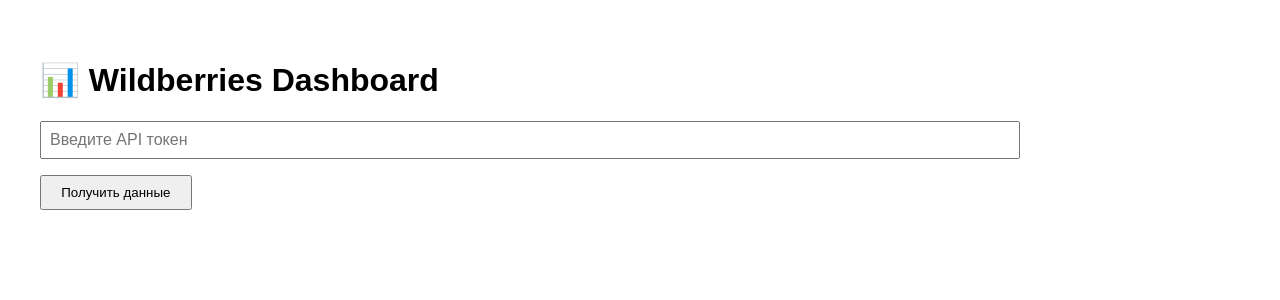
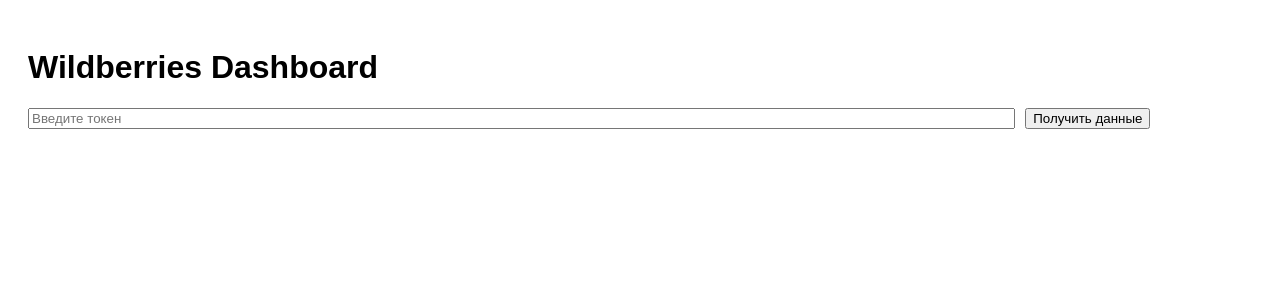
Before and after one commit to invite4891/wildberries-dashboard, a React (Create React App) app in the folder client/: page / in a window 1280 px wide. Shown: the top 300 px of the page. Built offline with nearby package versions, Linux system fonts and the light colour scheme.

Commit message:
Update App.jsx

```diff
--- a/client/src/App.jsx
+++ b/client/src/App.jsx
@@ -1,102 +1,76 @@
-import React, { useState } from "react";
-import axios from "axios";
-import {
-  LineChart,
-  Line,
-  XAxis,
-  YAxis,
-  Tooltip,
-  CartesianGrid,
-  ResponsiveContainer,
-} from "recharts";
+import React, { useState, useEffect, useRef } from 'react';
+import * as echarts from 'echarts';
 
 function App() {
-  const [token, setToken] = useState("");
-  const [sales, setSales] = useState([]);
-  const [error, setError] = useState("");
+  const [token, setToken] = useState('');
+  const [salesData, setSalesData] = useState([]);
+  const chartRef = useRef(null);
 
   const fetchData = async () => {
-    try {
-      setError("");
-      const response = await axios.post("https://c5e3-195-58-50-125.ngrok-free.app/api/data", {
-        token,
-      });
+    const res = await fetch('/api/data', {
+      method: 'POST',
+      headers: { 'Content-Type': 'application/json' },
+      body: JSON.stringify({ token }),
+    });
 
-      const data = response.data.sales || [];
-      console.log("Данные из API:", data.slice(0, 5)); // отладка
-      setSales(data);
-    } catch (err) {
-      console.error("Ошибка при получении данных:", err);
-      setError("Ошибка при получении данных. Проверьте токен или API.");
-    }
+    const data = await res.json();
+    setSalesData(data.sales || []);
   };
 
-  // 🔍 Фильтруем только записи с положительным количеством
-  const filteredSales = sales.filter((sale) => {
-    const quantity = Number(sale.quantity || 0);
-    return quantity > 0;
-  });
+  useEffect(() => {
+    if (salesData.length === 0 || !chartRef.current) return;
 
-  // 📊 Группируем по дате
-  const salesByDate = sales
-  .filter((item) => item.doc_type_name === "Продажа")
-  .reduce((acc, item) => {
-    const date = item.rr_dt || (item.sale_dt ? item.sale_dt.slice(0, 10) : null);
-    if (!date || !item.quantity || item.quantity <= 0) return acc;
-    acc[date] = (acc[date] || 0) + item.quantity;
-    return acc;
-  }, {});
+    const chart = echarts.init(chartRef.current);
 
-  const chartData = Object.entries(salesByDate).map(([date, quantity]) => ({
-    date,
-    quantity,
-  }));
+    const option = {
+      title: {
+        text: 'Продажи по дням',
+        left: 'center',
+      },
+      tooltip: {
+        trigger: 'axis',
+      },
+      xAxis: {
+        type: 'category',
+        boundaryGap: false,
+        data: salesData.map(item => item.date),
+      },
+      yAxis: {
+        type: 'value',
+      },
+      series: [
+        {
+          name: 'Продажи',
+          type: 'line',
+          areaStyle: {},
+          data: salesData.map(item => item.count),
+          smooth: true,
+        },
+      ],
+    };
+
+    chart.setOption(option);
+
+    return () => {
+      chart.dispose();
+    };
+  }, [salesData]);
 
   return (
-    <div style={{ padding: "2rem", fontFamily: "Arial" }}>
-      <h1>📊 Wildberries Dashboard</h1>
+    <div style={{ padding: '20px', fontFamily: 'Arial' }}>
+      <h1>Wildberries Dashboard</h1>
       <input
         type="text"
-        placeholder="Введите API токен"
+        placeholder="Введите токен"
         value={token}
         onChange={(e) => setToken(e.target.value)}
-        style={{
-          width: "80%",
-          padding: "0.5rem",
-          fontSize: "1rem",
-          marginBottom: "1rem",
-        }}
+        style={{ width: '80%', marginRight: 10 }}
       />
-      <br />
-      <button onClick={fetchData} style={{ padding: "0.5rem 1.2rem" }}>
-        Получить данные
-      </button>
-
-      {error && (
-        <div style={{ marginTop: "1rem", color: "red" }}>
-          <strong>{error}</strong>
-        </div>
-      )}
-
-      {chartData.length > 0 && (
-        <>
-          <h2 style={{ marginTop: "2rem" }}>Продажи (по дате)</h2>
-          <ResponsiveContainer width="100%" height={300}>
-            <LineChart data={chartData}>
-              <CartesianGrid stroke="#ccc" />
-              <XAxis dataKey="date" />
-              <YAxis />
-              <Tooltip />
-              <Line
-                type="monotone"
-                dataKey="quantity"
-                stroke="#8884d8"
-                dot={{ r: 3 }}
-              />
-            </LineChart>
-          </ResponsiveContainer>
-        </>
-      )}
+      <button onClick={fetchData}>Получить данные</button>
+      <div
+        ref={chartRef}
+        style={{ width: '100%', height: '400px', marginTop: '30px' }}
+      />
     </div>
   );
 }
```
